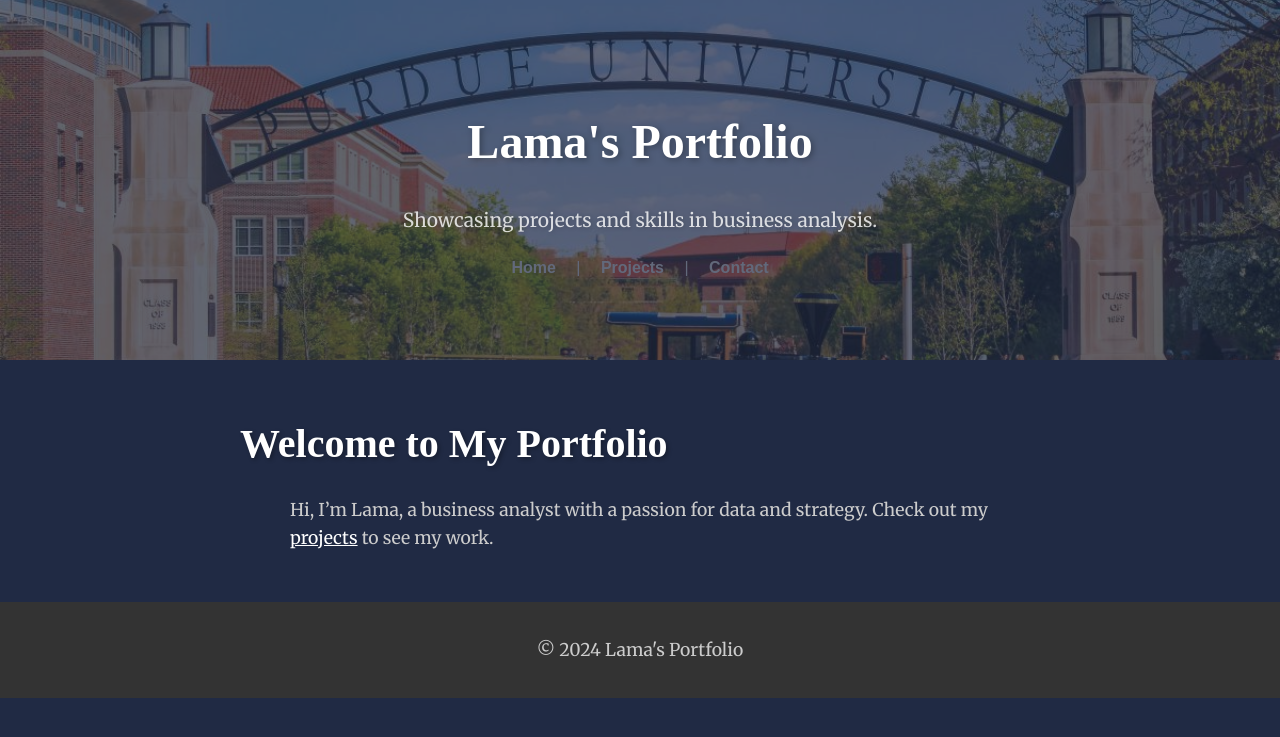
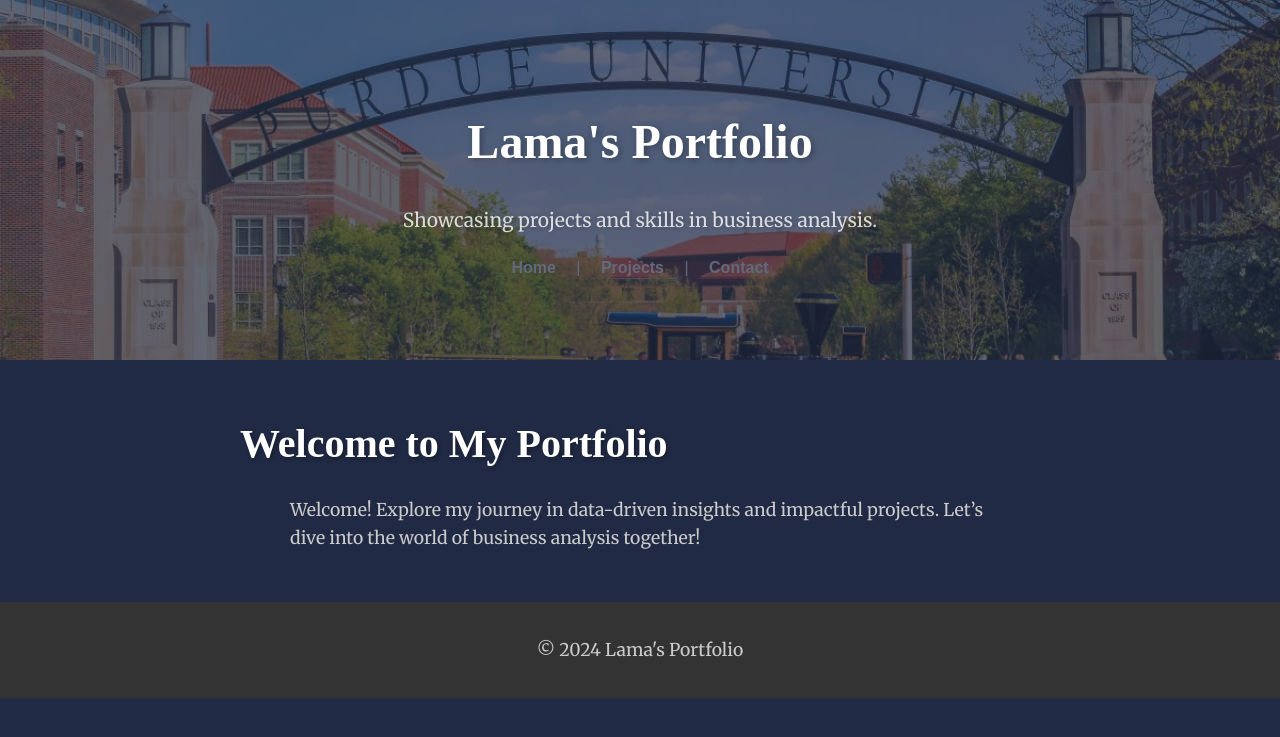
Before and after one commit to LamaJuraisi/Portfolio, a Jekyll site: the page built from index.md, in a window 1280 px wide. Shown: the top 737 px of the page. Built offline with Jekyll 4.4.1, drawn with Linux system fonts in a browser that asks for light colours; some web fonts are replaced.

Commit message:
Update index.md

```diff
--- a/index.md
+++ b/index.md
@@ -5,4 +5,4 @@ title: "Home"
 
 # Welcome to My Portfolio
 
-Hi, I'm Lama, a business analyst with a passion for data and strategy. Check out my [projects](projects.md) to see my work.
+Welcome! Explore my journey in data-driven insights and impactful projects. Let’s dive into the world of business analysis together!
```
